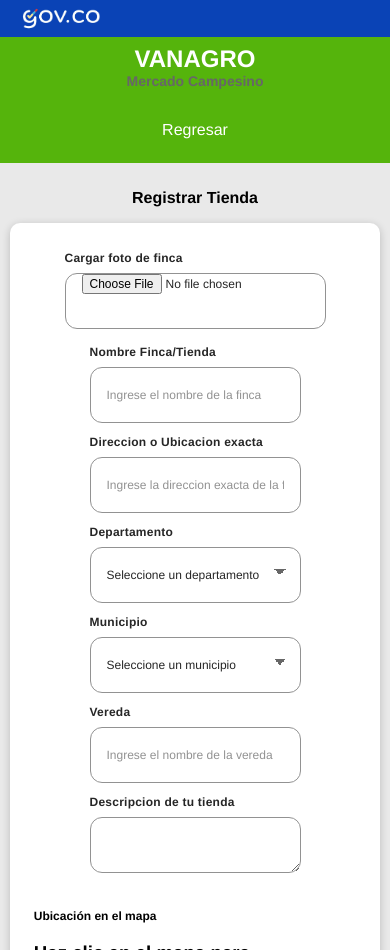
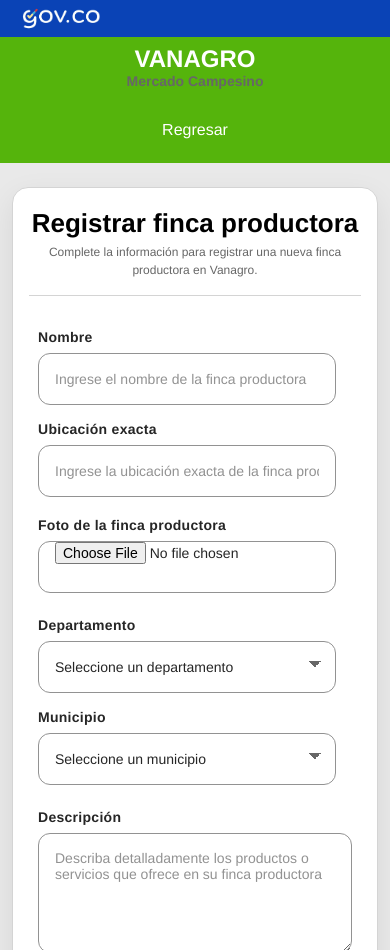
Before and after one commit to Portilla981/VangroEcomerce, a Django app: page /tienda/ in a window 390 px wide. Shown: the top 950 px of the page. Run offline with Django 5.2, Linux system fonts and the light colour scheme; the visitor is signed in with stand-in values (Sample User, id 1); data comes from the database, SQL or seed files in the repository; data that the repository does not hold is empty; grey boxes are pictures that could not be loaded.

Commit message:
style Valentina: rediseño de formularios; registro de usuario, edición de cliente y creación de finca

```diff
--- a/Vanagro_Ecomerce/Home/views.py
+++ b/Vanagro_Ecomerce/Home/views.py
@@ -168,6 +168,11 @@ class Inicio(LoginView):
     def form_valid(self, form):
         username = self.request.POST.get('username')
         user = form.get_user()
+        if user.is_superuser:
+            messages.success(self.request, f"Bienvenido {username} al sistema")
+            return super().form_valid(form)
+            # return reverse_lazy('sesion_inicio')
+
         perfil = user.usuario
 
         if not user.is_active:
--- a/Vanagro_Ecomerce/Vanagro_Ecomerce/settings.py
+++ b/Vanagro_Ecomerce/Vanagro_Ecomerce/settings.py
@@ -196,5 +196,5 @@ EMAIL_USE_TLS = True
 # EMAIL_HOST_PASSWORD = os.getenv("EMAIL_PASSWORD")
 EMAIL_HOST_USER = 'vanagromercadocampesino@gmail.com'
 # Contraseña para aplicaciones que se configura con gmail
-EMAIL_HOST_PASSWORD = 'exddyjxkevcaievm'
+EMAIL_HOST_PASSWORD = 'jsuncdyftwdgfjot'
 DEFAULT_FROM_EMAIL = EMAIL_HOST_USER
--- a/Vanagro_Ecomerce/static/css/components/buttons.css
+++ b/Vanagro_Ecomerce/static/css/components/buttons.css
@@ -23,7 +23,6 @@
     gap: 24px;
     align-items: center;
 }
-
 
 .buttons__action {
     border: none;
--- a/Vanagro_Ecomerce/static/css/components/form-register_user.css
+++ b/Vanagro_Ecomerce/static/css/components/form-register_user.css
@@ -22,16 +22,15 @@
   font-family: var(--main-font);
 }
 
-.form-register__user {
+#form-register__user {
   width: 100%;
   display: flex;
-  justify-content: center;
 }
 
 .form-register__block {
   width: min(1200px, calc(100% - 48px));
-  margin: 32px auto 56px;
-  padding: 20px;
+  margin: 32px auto 32px;
+  padding: 24px;
   background: var(--white);
   border-radius: 20px;
   border: 1px solid var(--gray-100);
@@ -39,8 +38,8 @@
 }
 
 .form-register__head {
-  margin-bottom: 20px;
-  padding-bottom: 20px;
+  margin-bottom: 12px;
+  padding-bottom: 12px;
   border-bottom: 1px solid var(--gray-100);
   text-align: left;
 }
@@ -48,15 +47,15 @@
 .form-register__title {
   margin: 0;
   font-family: var(--main-font);
-  font-size: clamp(2.4rem, 3vw, 3.2rem);
+  font-size: var(--fs-md);
   font-weight: 700;
-  color: var(--terciary-900);
+  color: var(--black);
   line-height: 1.2;
   text-align: center;
 }
 
 .form-register__subtitle {
-  margin: 8px 0 0;
+  margin: 4px 0 0;
   font-size: var(--fs-xxs);
   color: var(--gray-600);
   line-height: 1.5;
@@ -73,6 +72,7 @@
   display: flex;
   flex-direction: column;
   gap: 24px;
+  margin: 9px;
 }
 
 .form-register__group {
@@ -87,7 +87,7 @@
   flex-direction: column;
   gap: 8px;
   width: 100%;
-  font-size: var(--fs-xxxs);
+  font-size: var(--fs-xxs);
   font-weight: 600;
   color: var(--gray-900);
   letter-spacing: 0.02em;
@@ -95,9 +95,9 @@
 
 .form-register__input,
 .form-register__file {
-  width: 100%;
+  width: 95%;
   min-width: 0;
-  height: 56px;
+  height: 52px;
   padding: 0 16px;
   border: 1px solid var(--gray-400);
   border-radius: 12px;
@@ -114,7 +114,7 @@
 
 .form-register__input::placeholder {
   color: var(--gray-400);
-  font-size: var(--fs-xxxs);
+  font-size: var(--fs-xxs);
 }
 
 .form-register__input:hover,
@@ -150,7 +150,7 @@ select.form-register__input {
   display: flex;
   flex-direction: column;
   justify-content: flex-end;
-  gap: 12px;
+  gap: 10px;
 }
 
 .form-register__images--img {
@@ -166,23 +166,17 @@ select.form-register__input {
   display: flex;
   justify-content: space-around;
   gap: 16px;
-  margin-top: 20px;
-  padding-top: 24px;
+  margin-top: 12px;
+  padding-top: 16px;
   border-top: 1px solid var(--gray-100);
   flex-wrap: wrap;
 }
 
-.buttons.popup-buttons button {
-  min-width: 180px;
-}
-
-/* ========================
-   TABLET – iPad / Tablets
-======================== */
+/* TABLET – iPad / Tablets */
 @media (max-width: 1024px) {
   .form-register__block {
     width: min(95%, 900px);
-    margin: 32px auto 48px;
+    margin: 32px auto 32px;
     padding: 26px;
   }
 
@@ -202,13 +196,11 @@ select.form-register__input {
   }
 }
 
-/* ========================
-   MOBILE
-======================== */
+/* MOBILE*/
 @media (max-width: 640px) {
   .form-register__block {
     width: calc(100% - 24px);
-    margin: 24px auto 40px;
+    margin: 24px auto 24px;
     padding: 20px 16px;
     border-radius: 16px;
   }
@@ -234,7 +226,7 @@ select.form-register__input {
 
   .form-register__input,
   .form-register__file {
-    font-size: var(--fs-xxxs);
+    font-size: var(--fs-xxs);
   }
 
   .form-register__images {
@@ -253,9 +245,7 @@ select.form-register__input {
   }
 }
 
-/* ========================
-   DESKTOP GRANDE
-======================== */
+/* DESKTOP GRANDE */
 @media (min-width: 1280px) {
   .form-register__block {
     padding: 20px;
@@ -265,3 +255,98 @@ select.form-register__input {
     gap: 24px;
   }
 }
+
+.form-register__group--fullwidth {
+  display: block;
+}
+
+.form-register__label--textarea {
+  width: 100%;
+}
+
+.form-register__textarea {
+  width: 100%;
+  min-height: 140px;
+  padding: 16px;
+  border: 1px solid var(--gray-400);
+  border-radius: 12px;
+  background: var(--white);
+  font-family: var(--main-font);
+  font-size: var(--fs-xxs);
+  color: var(--gray-900);
+  resize: vertical;
+  box-sizing: border-box;
+  transition:
+    border-color 0.25s ease,
+    box-shadow 0.25s ease,
+    transform 0.2s ease;
+}
+
+.form-register__textarea::placeholder {
+  color: var(--gray-400);
+}
+
+.form-register__textarea:hover {
+  border-color: var(--primary-500);
+}
+
+.form-register__textarea:focus,
+.form-register__textarea:focus-visible {
+  outline: none;
+  border-color: var(--primary-900);
+  box-shadow: 0 0 0 4px rgba(85, 180, 12, 0.18);
+}
+
+.form-register__map-section {
+  display: flex;
+  flex-direction: column;
+  gap: 16px;
+  margin-top: 8px;
+  padding: 20px;
+  border: 1px solid var(--gray-100);
+  border-radius: 16px;
+  background: var(--gray-50);
+}
+
+.form-register__map-head {
+  display: flex;
+  flex-direction: column;
+  gap: 6px;
+}
+
+.form-register__map-title {
+  margin: 0;
+  font-size: var(--fs-xs);
+  font-weight: 700;
+  color: var(--gray-900);
+}
+
+.form-register__map-subtitle {
+  margin: 0;
+  font-size: var(--fs-xxs);
+  color: var(--gray-600);
+  line-height: 1.5;
+}
+
+.form-register__map {
+  width: 100%;
+  min-height: 360px;
+  border-radius: 16px;
+  overflow: hidden;
+  border: 1px solid var(--gray-300);
+  box-shadow: 0 8px 20px rgba(16, 16, 16, 0.08);
+}
+
+@media (max-width: 640px) {
+  .form-register__map-section {
+    padding: 16px;
+  }
+
+  .form-register__map {
+    min-height: 280px;
+  }
+
+  .form-register__textarea {
+    min-height: 120px;
+  }
+}
--- a/Vanagro_Ecomerce/static/css/components/producter-register.css
+++ b/Vanagro_Ecomerce/static/css/components/producter-register.css
@@ -100,8 +100,6 @@
   gap: 12px 20px;
 }
 
-
-
 /* --- Mapa más pequeño --- */
 .producter-register__map{
   /* width: 300px; */
@@ -145,8 +143,6 @@
   margin: 0 16px;
   width: 500px;
 }
-
-
 
 /* --- Responsive --- */
 @media (max-width: 768px) {
@@ -200,6 +196,4 @@
     margin: 0 16px;
     width: 400px;
   }
-
-
 }
--- a/Vanagro_Ecomerce/templates/components/crear_tienda.html
+++ b/Vanagro_Ecomerce/templates/components/crear_tienda.html
@@ -3,102 +3,139 @@
 {% block script %}
     <script src="{% static 'js/ubicacion.js' %}" defer></script>
     <script src="{% static 'js/departamento_municipio.js' %}" defer></script>
-
 {% endblock script %}
 
-<div class="producter-register">
-    <p class="producter-register__title"><strong>Registrar Tienda</strong></p>
+<section class="form-register__block form-register__block--store">
+    <div class="form-register__head">
+        <h1 class="form-register__title">Registrar finca productora</h1>
+        <p class="form-register__subtitle">
+            Complete la información para registrar una nueva finca productora en Vanagro.
+        </p>
+    </div>
 
-    <form id="form-register__tienda" class="producter-register__form" method="POST" enctype="multipart/form-data">
+    <div class="form-register__block--form">
+        <form id="form-register__tienda" class="form-register__form" method="POST" enctype="multipart/form-data">
             {% csrf_token %}
 
-        <div class="producter-register__identification">
+            <div class="form-register__group">
+                <label class="form-register__label">Nombre
+                    <input
+                        class="form-register__input"
+                        type="text"
+                        name="nombre_finca"
+                        placeholder="Ingrese el nombre de la finca productora"
+                        required>
+                </label>
+
+                <label class="form-register__label">Ubicación exacta
+                    <input
+                        class="form-register__input"
+                        type="text"
+                        name="direccion"
+                        placeholder="Ingrese la ubicación exacta de la finca productora"
+                        required>
+                </label>
+
                 <div class="form-register__images">
-                <label class="form-register__label">Cargar foto de finca
-                    <input class="form-register__file" type="file" name="foto_finca">
+                    <label class="form-register__label">Foto de la finca productora
+                        <input
+                            class="form-register__file"
+                            type="file"
+                            name="foto_finca">
                     </label>
                 </div>
             </div>
 
-        <div class="producter-register__container">
-            <div class="producter-register__farm-location">
-                <div class="producter-register__fields-farm">
-                    <label class="form-register__label">Nombre Finca/Tienda
-                        <input class="form-register__input" type="text" name="nombre_finca"
-                            placeholder="Ingrese el nombre de la finca" required>
-                    </label>
-                    <label class="form-register__label">Direccion o Ubicacion exacta
-                        <input class="form-register__input" type="text" name="direccion"
-                            placeholder="Ingrese la direccion exacta de la finca" required>
-                    </label>
-
-                    {% comment %} <div class="form-register__group"> {% endcomment %}
+            <div class="form-register__group">
                 <label class="form-register__label">Departamento
-                            <select id="departamento"
+                    <select
+                        id="departamento"
                         name="departamento"
                         class="form-register__input"
                         required
                         data-guardado="{{ form.departamento.value|default:form.instance.departamento_id|default:'' }}">
                         <option value="">Seleccione un departamento</option>
                         {% for dpto in form.departamento.field.queryset %}
-                                <option value="{{ dpto.id }}"
-                                {% if dpto.id|stringformat:"s" == form.departamento.value|stringformat:"s" %} selected {% endif %}>
-                                {{ dpto.nombre_Departamento }}</option>
+                            <option
+                                value="{{ dpto.id }}"
+                                {% if dpto.id|stringformat:"s" == form.departamento.value|stringformat:"s" %}selected{% endif %}>
+                                {{ dpto.nombre_Departamento }}
+                            </option>
                         {% endfor %}
                     </select>
                 </label>
 
                 <label class="form-register__label">Municipio
-                            <select id="municipio"
-                                data-guardado="{{ form.instance.municipio.id }}"
+                    <select
+                        id="municipio"
+                        name="municipio"
                         class="form-register__input"
-                                name="municipio"
                         required
                         data-guardado="{{ form.municipio.value|default:form.instance.municipio_id|default:'' }}">
                         <option value="">Seleccione un municipio</option>
                         {% for mcpio in form.municipio.field.queryset %}
-                                <option value="{{ mcpio.id }}"
-                                {% if mcpio.id|stringformat:"s" == form.municipio.value|stringformat:"s" %} selected {% endif %}>
+                            <option
+                                value="{{ mcpio.id }}"
+                                {% if mcpio.id|stringformat:"s" == form.municipio.value|stringformat:"s" %}selected{% endif %}>
                                 {{ mcpio.nombre_Municipio }}
+                            </option>
                         {% endfor %}
                     </select>
                 </label>
 
-                    <label class="form-register__label">Vereda
-                        <input class="form-register__input" type="text" name="vereda"
-                            placeholder="Ingrese el nombre de la vereda" required>
-                    </label>
-                    <label class="form-register__label">Descripcion de tu tienda
-                        <textarea class="form-register__input" name="descripcion"
-                            placeholder="Describe brevemente que productos produces" required>
-                        </textarea>
+                <!-- <label class="form-register__label">Vereda
+                    <input
+                        class="form-register__input"
+                        type="text"
+                        name="vereda"
+                        placeholder="Ubicación exacta"
+                        required> -->
                 </label>
             </div>
 
-                <div class="producter-register__location">
-                    <p class="producter-register__label-farm">Ubicación en el mapa</p>
-                    <h3 class="producter-register__message">Haz clic en el mapa para seleccionar la ubicación de tu finca</h3>
-                    <div class="producter-register__map" id="map">
+            <div class="form-register__group form-register__group--fullwidth">
+                <label class="form-register__label form-register__label--textarea">Descripción
+                    <textarea
+                        class="form-register__textarea"
+                        name="descripcion"
+                        placeholder="Describa detalladamente los productos o servicios que ofrece en su finca productora"
+                        required></textarea>
+                </label>
+            </div>
+
+            <!-- <div class="form-register__map-section">
+                <div class="form-register__map-head">
+                    <h2 class="form-register__map-title">Ubicación en el mapa</h2>
+                    <p class="form-register__map-subtitle">
+                        Haga clic sobre el mapa para seleccionar la ubicación exacta de la finca.
+                    </p>
+                </div>
+
+                <div class="form-register__map" id="map">
                     <input type="hidden" name="latitud" id="latitud">
                     <input type="hidden" name="longitud" id="longitud">
                 </div>
-                </div>
-            </div>
-        </div>
+            </div> -->
 
             <div class="buttons popup-buttons">
-            <button type="button" class="buttons__action--secondary btn-cancel btn-confirmar"
+                <button
+                    type="button"
+                    class="buttons__action--secondary btn-cancel btn-confirmar"
                     data-url="{% url 'sesion_inicio' %}"
-                data-titulo="¿Salir?"
-                data-mensaje="Se perderán los cambios.">Cancelar
+                    data-titulo="Cancelar registro"
+                    data-mensaje="¿Desea salir? Se perderá la información ingresada.">
+                    Cancelar
                 </button>
 
-            <button type="button" class="buttons__action--primary btn-save btn-confirmar"
+                <button
+                    type="button"
+                    class="buttons__action--primary btn-save btn-confirmar"
                     data-form="form-register__tienda"
-                data-titulo="💾 Guardar"
-                data-mensaje="¿Confirmas el registro de los datos?">Crear Tienda
+                    data-titulo="Registrar finca productora"
+                    data-mensaje="¿Desea registrar esta finca productora?">
+                    Crear finca productora
                 </button>
             </div>
         </form>
-
     </div>
+</section>
--- a/Vanagro_Ecomerce/templates/usuario/registro.html
+++ b/Vanagro_Ecomerce/templates/usuario/registro.html
@@ -3,9 +3,7 @@
 {% load static %}
 
 {% block navbar %}
-
     {% include 'components/navbar-simple_inicio.html' %}
-
 {% endblock navbar %}
 
 {% block script %}
@@ -152,13 +150,12 @@
                         placeholder="Confirme su contraseña" required>
                 </label>
             </div>
-        </div>
 
         <div class="buttons popup-buttons">
             <button type="button" class="buttons__action--secondary btn-cancel btn-confirmar"
                 data-url="{% url 'inicio_vista' %}"
                 data-titulo="Cancelar creación de cuenta"
-                data-mensaje="¿Desea salir? Se perderán los cambios realizados.">Cancelar
+                data-mensaje="¿Desea salir? Se perderá la información ingresada.">Cancelar
             </button>
 
             <button type="button" class="buttons__action--primary btn-save btn-confirmar"
```
Also changed, not shown: Vanagro_Ecomerce/templates/usuario/editar_usuario.html (+126 -75 lines). Lines whose indentation alone changed are shown as unchanged.
